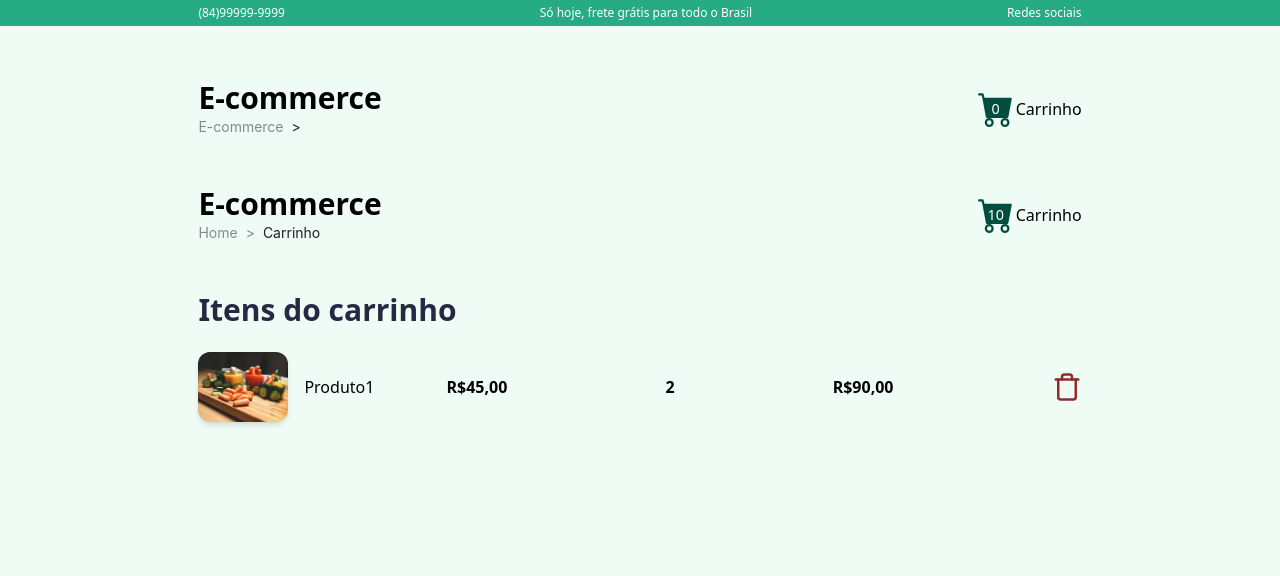
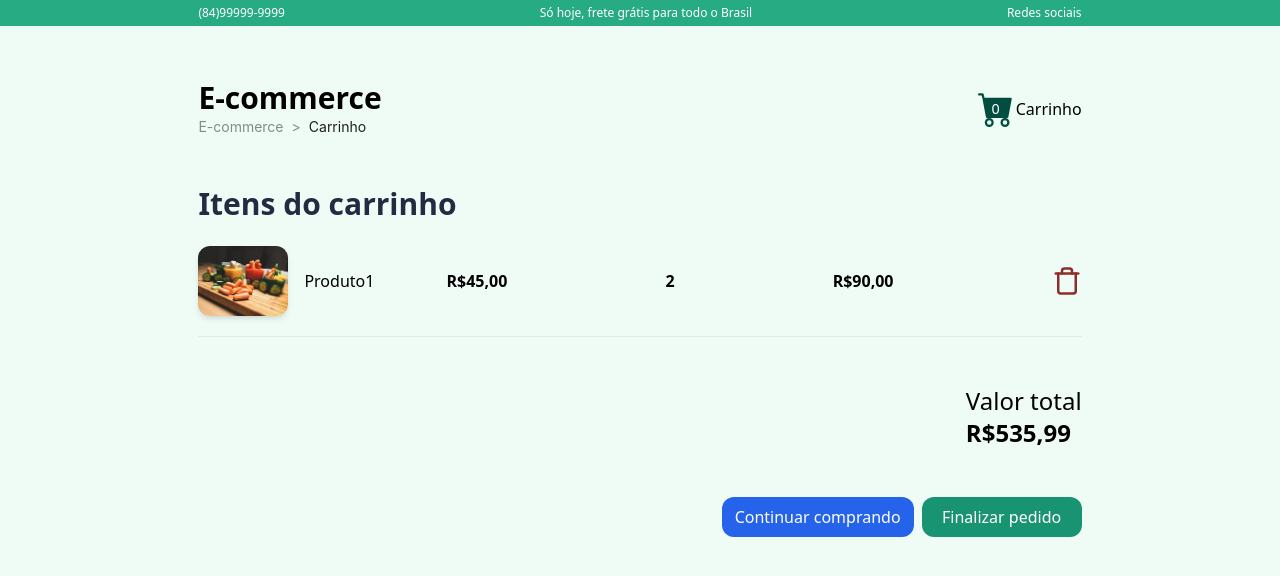
Before and after one commit to lucasptcastro/e-commerce, a Next.js app: page /carrinho in a window 1280 px wide. Shown: the top 576 px of the page. Built offline with nearby package versions, Linux system fonts and the light colour scheme.

Commit message:
✨ feat: added total value and continue,finish buy

```diff
--- a/src/pages/carrinho/index.tsx
+++ b/src/pages/carrinho/index.tsx
@@ -1,58 +1,19 @@
 "use client";
 // Next
 import Image from "next/image";
-import Link from "next/link";
-
 // React
 import React from "react";
-
 // Components
 import Layout from "../layout";
-
 // Icons
-import { BsFillCartFill } from "react-icons/bs";
 import { FiTrash } from "react-icons/fi";
-
-// AntDesign
-import { Breadcrumb } from "antd";
+import { Button } from "antd";
 
 export default function Carrinho(produtos: Array<string>) {
-  console.log(produtos);
-
   return (
     <>
-      <Layout>
+      <Layout props="Carrinho">
         <div className="flex flex-col gap-12">
-          {/* Logo + Carrinho */}
-          <div className="flex flex-row justify-between items-center">
-            <div>
-              <Link
-                href="/"
-                className="text-3xl text-black font-bold phones:text-xl"
-              >
-                E-commerce
-              </Link>
-
-              {/* Breadcrumb */}
-              <Breadcrumb
-                separator=">"
-                items={[{ title: "Home", href: "/" }, { title: "Carrinho" }]}
-              />
-            </div>
-            <div className="flex flex-row items-center gap-5">
-              <div className="flex justify-center items-center text-center">
-                <BsFillCartFill
-                  className="absolute text-4xl phones:text-3xl"
-                  color="#014D40"
-                />
-                <span className="absolute text-[1.8vh] text-white phones:text-sm">
-                  10
-                </span>
-              </div>
-              <p className="phones:text-sm">Carrinho</p>
-            </div>
-          </div>
-
           {/* Items */}
           <div className="flex flex-col gap-[3vh]">
             <div>
@@ -74,19 +35,34 @@ export default function Carrinho(produtos: Array<string>) {
                   />
                   <p>Produto1</p>
                 </div>
-
                 {/* Informações */}
-
                 <p className="font-bold">R$45,00</p>
                 <p className="font-bold">2</p>
                 <p className="font-bold">R$90,00</p>
-
                 {/* Remover produto */}
                 <div>
                   <FiTrash color="#8E2C2C" size={30} />
                 </div>
               </div>
+              <hr />
             </div>
+          </div>
+
+          {/* Total value */}
+          <div className="flex flex-row justify-end items-center text-2xl">
+            <h1>
+              Valor total <br /> <strong>R$535,99</strong>
+            </h1>
+          </div>
+
+          {/* Continue buying + Finish order */}
+          <div className="flex flex-row justify-end items-center gap-[1vh]">
+            <button className="w-48 h-10 rounded-xl bg-blue-600 text-white hover:bg-blue-500 phones:mx-auto">
+              Continuar comprando
+            </button>
+            <button className="w-40 h-10 rounded-xl bg-[#199473] text-white hover:bg-[#42A88C] phones:mx-auto">
+              Finalizar pedido
+            </button>
           </div>
         </div>
       </Layout>
```
